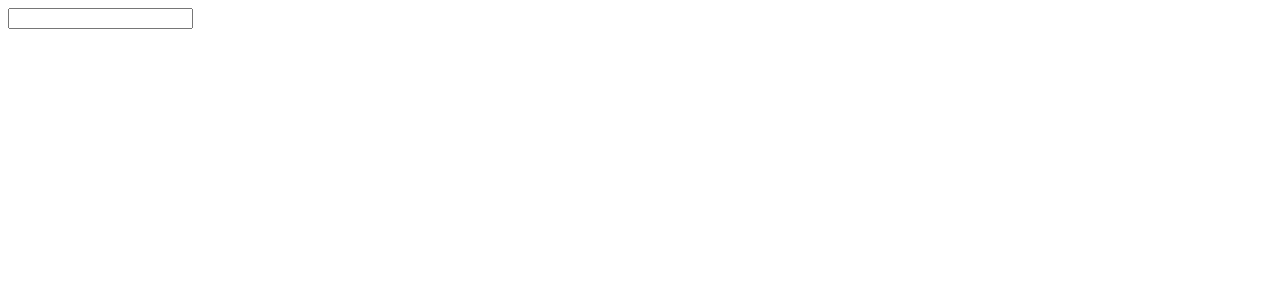
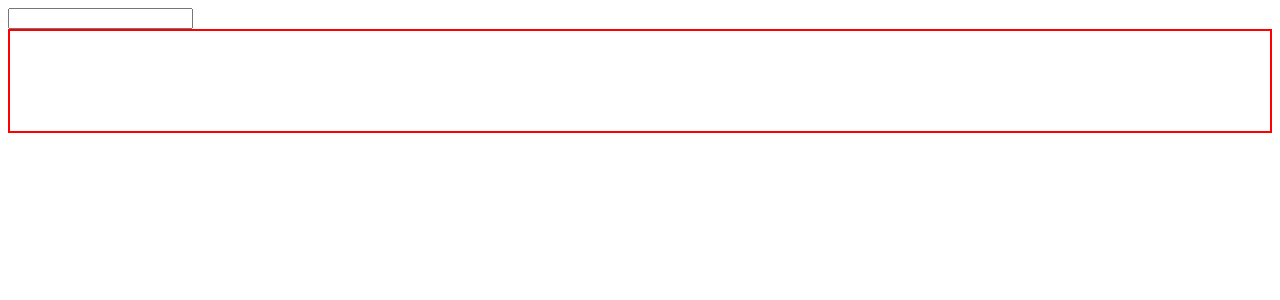
Before and after one commit to Wodya/Course17, a React (Create React App) app: page / in a window 1280 px wide. Shown: the top 300 px of the page. Built offline with nearby package versions, Linux system fonts and the light colour scheme.

Commit message:
Lesson 1

```diff
--- a/src/Components/MessageComp.js
+++ b/src/Components/MessageComp.js
@@ -1,7 +1,8 @@
+import './css/MessageComp.css'
 const MessageComp = (props) => {
 
     console.log(props);
-    return <div> {props.showText} </div>
+    return <div className="compText">{props.showText}<div id="fix" /></div>
 }
 
 export default MessageComp;
--- /dev/null
+++ b/src/Components/css/MessageComp.css
@@ -0,0 +1,10 @@
+.compText{
+    height: 100px;
+    border: solid 2px red;
+    text-align: center;
+}
+#fix {
+    display: inline-block;
+    height: 100%;
+    vertical-align: middle;
+}
```
